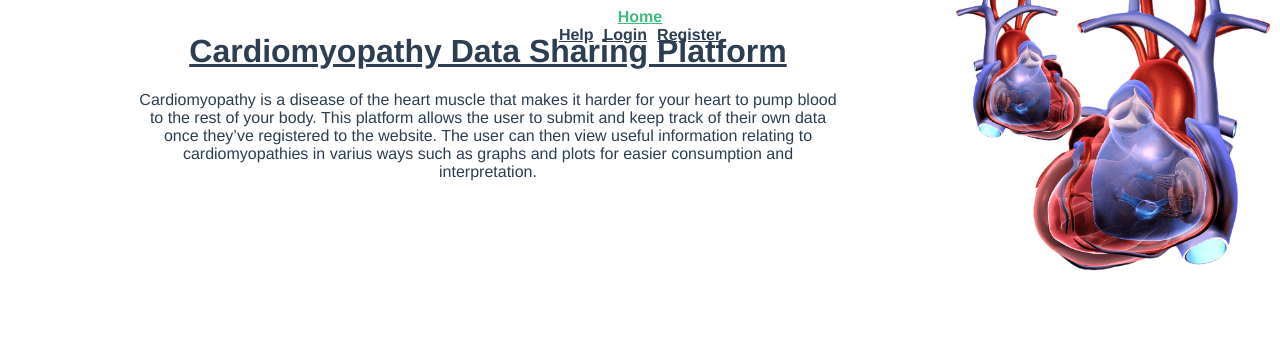
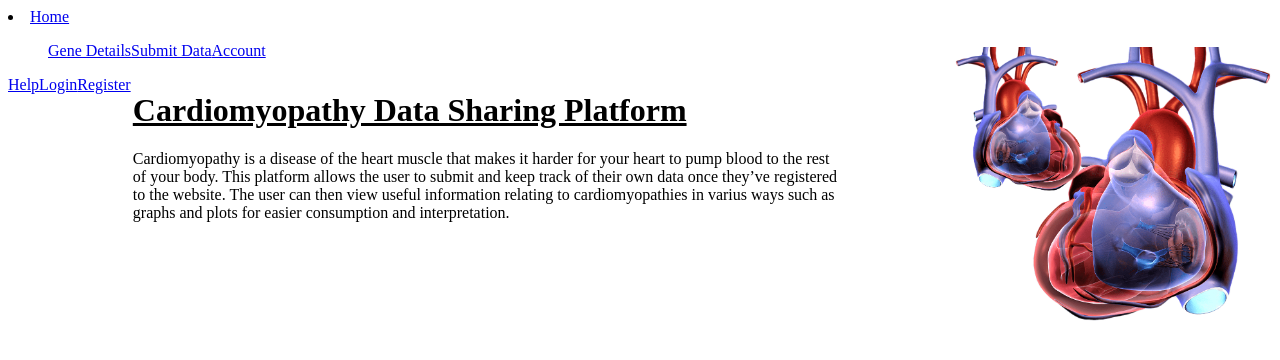
Before and after one commit to wjy4/CardiomyopathyData-Sharing-Platform, a Vue app: page / in a window 1280 px wide. Shown: the top 360 px of the page. Built offline with nearby package versions, Linux system fonts and the light colour scheme; no server answers.

Commit message:
kill styles

```diff
--- a/src/App.vue
+++ b/src/App.vue
@@ -60,42 +60,5 @@
 </template>
 
 <style>
-#app {
-  font-family: Avenir, Helvetica, Arial, sans-serif;
-  -webkit-font-smoothing: antialiased;
-  -moz-osx-font-smoothing: grayscale;
-  text-align: center;
-  color: #2c3e50;
-}
 
-#nav {
-  padding: 0px;
-}
-
-#nav a {
-  font-weight: bold;
-  color: #2c3e50;
-}
-
-#nav a.router-link-exact-active {
-  color: #42b983;
-}
-.custom-dropdown-menu {
-  display: none;
-  position: absolute;
-  padding: 10px;
-  background: #fff;
-  border: 1px solid #eee;
-  box-sizing: border-box;
-}
-.show-dropdow-on-hover {
-  list-style: none;
-  position: relative;
-}
-.show-dropdow-on-hover:hover .custom-dropdown-menu {
-  display: block;
-}
-.mr-10 {
-  margin-right: 10px;
-}
 </style>
```
